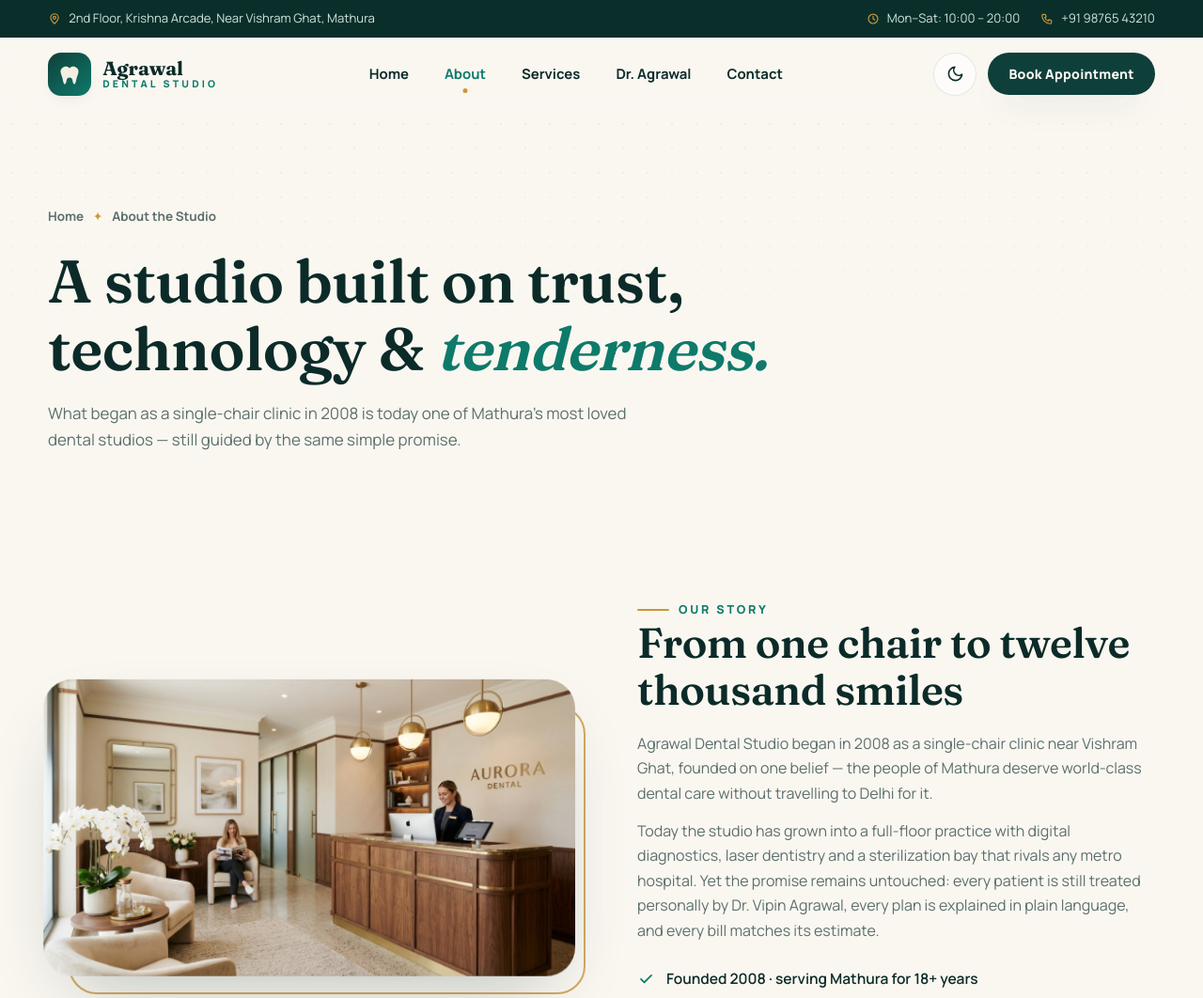
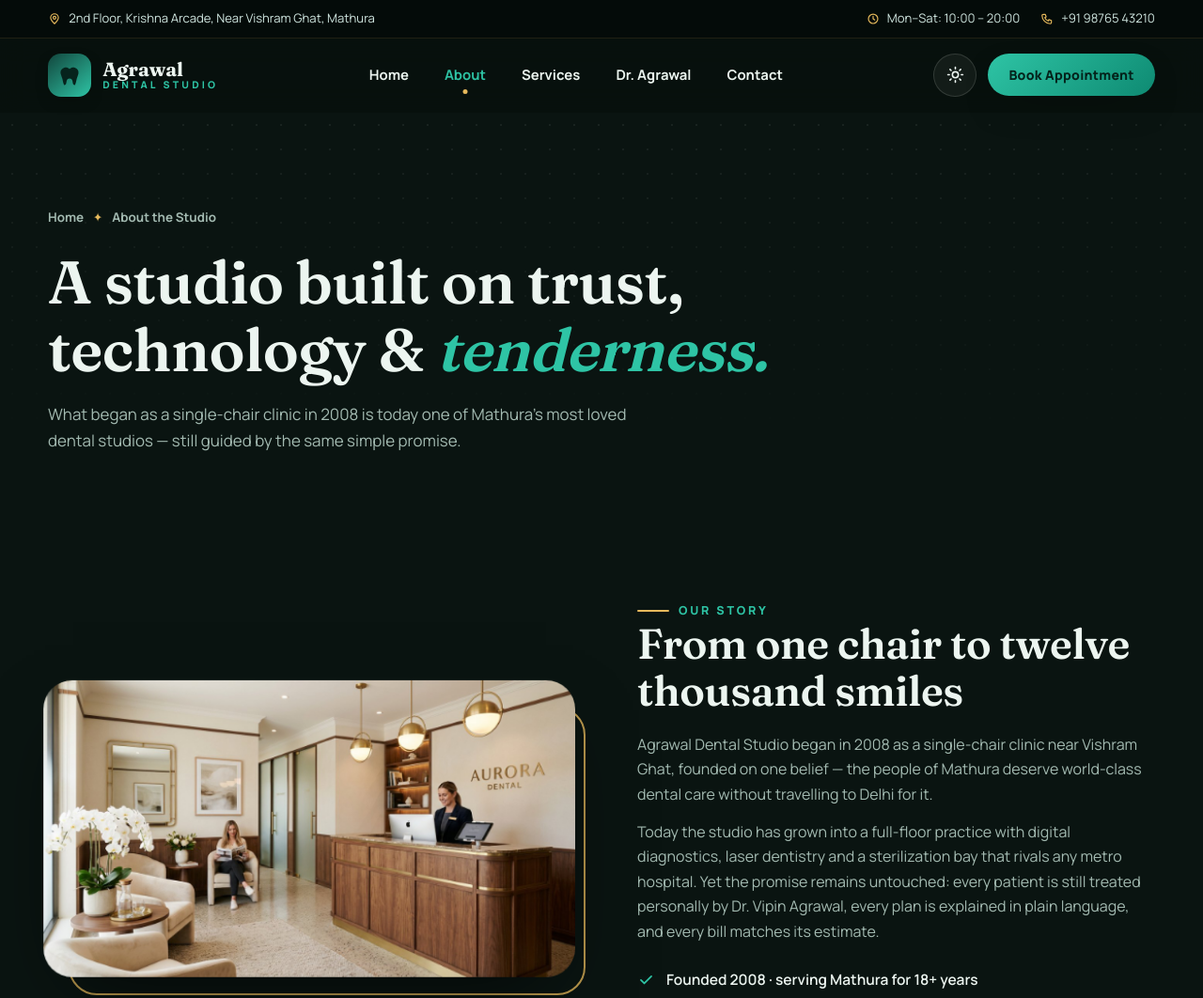
Before and after one commit to beautyofajushi-dotcom/Clinic-Demo, a plain HTML site: page about.html in a window 1280 px wide. Shown: the top 1062 px of the page at 94% size. Drawn offline with Linux system fonts and the light colour scheme.

Commit message:
Dark theme is the first-visit default (light via sun toggle / ?theme=light)

```diff
--- a/about.html
+++ b/about.html
@@ -10,7 +10,7 @@
 <link rel="preconnect" href="https://fonts.gstatic.com" crossorigin>
 <link href="https://fonts.googleapis.com/css2?family=Fraunces:opsz,wght@9..144,500;9..144,600;9..144,700&family=Manrope:wght@400;500;600;700;800&display=swap" rel="stylesheet">
 <link rel="stylesheet" href="assets/css/style.css">
-<script>(function(){var t=null;try{t=new URLSearchParams(location.search).get("theme");}catch(e){}if(t==="dark"||t==="light"){try{localStorage.setItem("ads-theme",t);}catch(e){}}else{try{t=localStorage.getItem("ads-theme")||(matchMedia("(prefers-color-scheme: dark)").matches?"dark":"light");}catch(e){t="light";}}document.documentElement.setAttribute("data-theme",t);})();</script>
+<script>(function(){var t=null;try{t=new URLSearchParams(location.search).get("theme");}catch(e){}if(t==="dark"||t==="light"){try{localStorage.setItem("ads-theme",t);}catch(e){}}else{try{t=localStorage.getItem("ads-theme")||"dark";}catch(e){t="dark";}}document.documentElement.setAttribute("data-theme",t);})();</script>
 </head>
 <body>
 
```
Also changed, not shown: contact.html (+1 -1 lines), doctor.html (+1 -1 lines), index.html (+1 -1 lines), services.html (+1 -1 lines), 1 other file.
